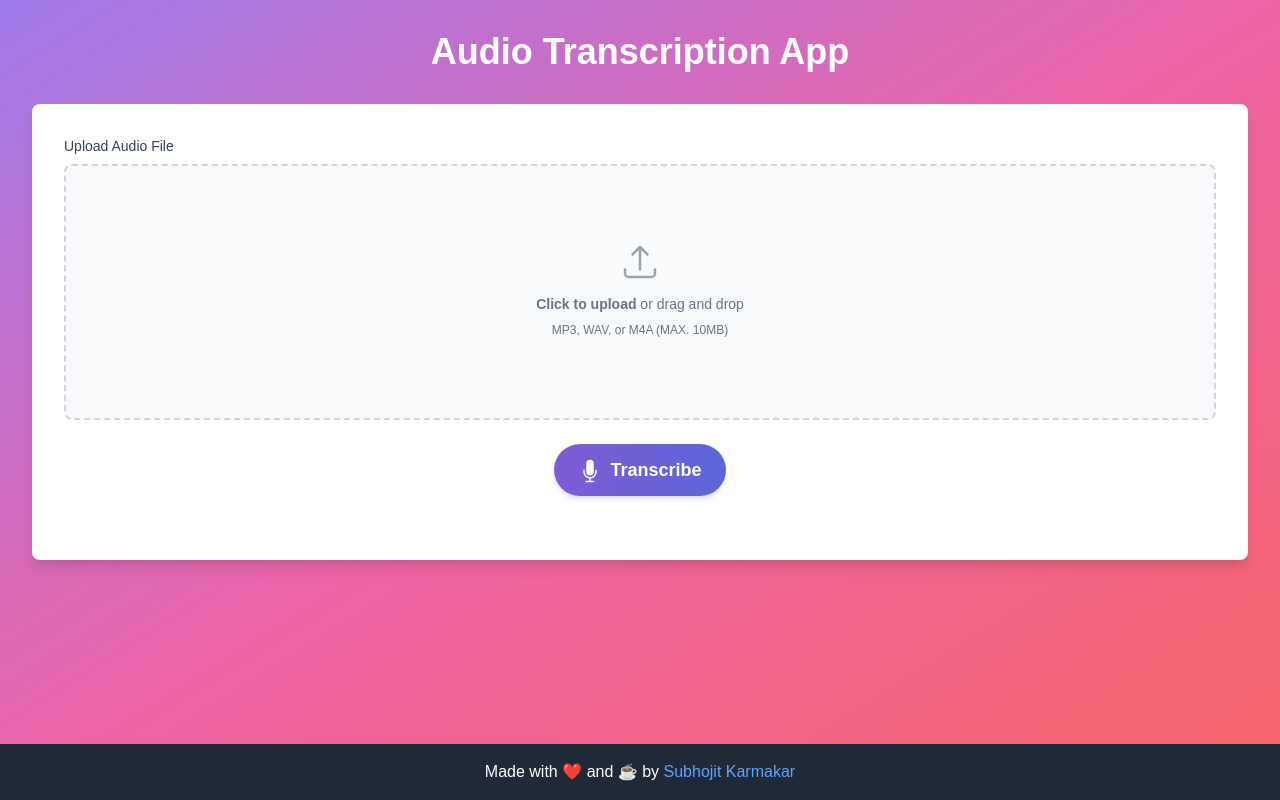
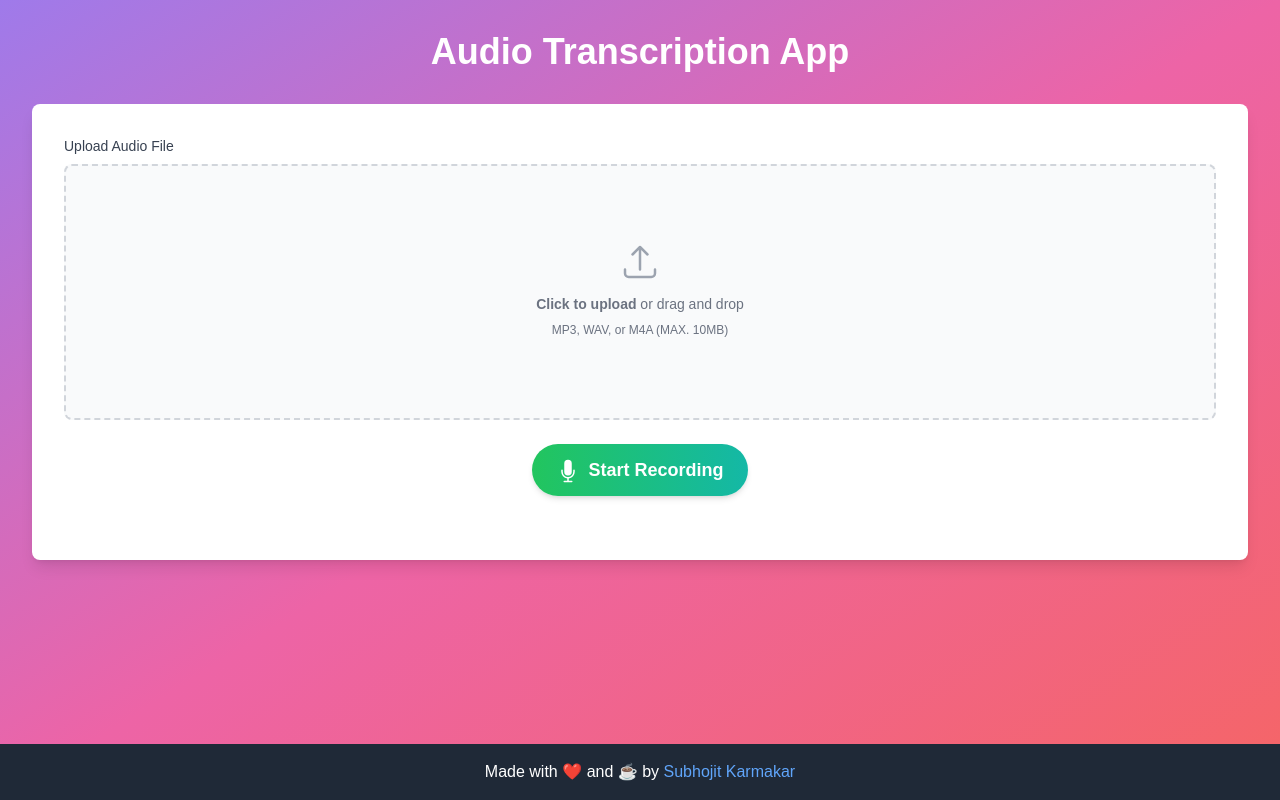
Before and after one commit to essjaykay755/audio-transcription-app, a Next.js app: page / in a window 1280 px wide. Built offline with nearby package versions, Linux system fonts and the light colour scheme.

Commit message:
Fixed dark mode text readability issue, added audio recording feature, remodev transcription button, enabled auto transcription and added transcription animation

```diff
--- a/app/components/AudioUploadForm.tsx
+++ b/app/components/AudioUploadForm.tsx
@@ -1,90 +1,102 @@
 "use client";
 
-import { useState } from "react";
-import { useFormStatus } from "react-dom";
+import { useState, useRef } from "react";
 import { transcribeAudio } from "../actions/transcribeAudio";
-import { MicrophoneIcon, ArrowUpTrayIcon } from "@heroicons/react/24/solid";
-
-function SubmitButton() {
-  const { pending } = useFormStatus();
-  return (
-    <button
-      type="submit"
-      disabled={pending}
-      className="bg-gradient-to-r from-purple-600 to-indigo-600 text-white px-6 py-3 rounded-full font-semibold text-lg shadow-md hover:from-purple-700 hover:to-indigo-700 transition duration-300 ease-in-out disabled:opacity-50 disabled:cursor-not-allowed"
-    >
-      {pending ? (
-        <>
-          <svg
-            className="animate-spin -ml-1 mr-3 h-5 w-5 text-white inline-block"
-            xmlns="http://www.w3.org/2000/svg"
-            fill="none"
-            viewBox="0 0 24 24"
-          >
-            <circle
-              className="opacity-25"
-              cx="12"
-              cy="12"
-              r="10"
-              stroke="currentColor"
-              strokeWidth="4"
-            ></circle>
-            <path
-              className="opacity-75"
-              fill="currentColor"
-              d="M4 12a8 8 0 018-8V0C5.373 0 0 5.373 0 12h4zm2 5.291A7.962 7.962 0 014 12H0c0 3.042 1.135 5.824 3 7.938l3-2.647z"
-            ></path>
-          </svg>
-          Transcribing...
-        </>
-      ) : (
-        <>
-          <MicrophoneIcon className="w-6 h-6 inline-block mr-2" />
-          Transcribe
-        </>
-      )}
-    </button>
-  );
-}
+import {
+  MicrophoneIcon,
+  ArrowUpTrayIcon,
+  StopIcon,
+} from "@heroicons/react/24/solid";
 
 export default function AudioUploadForm() {
   const [file, setFile] = useState<File | null>(null);
   const [transcript, setTranscript] = useState<string | null>(null);
   const [error, setError] = useState<string | null>(null);
+  const [isRecording, setIsRecording] = useState(false);
+  const [isTranscribing, setIsTranscribing] = useState(false);
+  const mediaRecorderRef = useRef<MediaRecorder | null>(null);
+  const audioChunksRef = useRef<Blob[]>([]);
 
   const handleSubmit = async (formData: FormData) => {
-    const result = await transcribeAudio(formData);
-    if (result.transcript) {
-      setTranscript(result.transcript);
-      setError(null);
-    } else if (result.error) {
-      setError(result.error);
-      setTranscript(null);
+    setError(null);
+    setTranscript(null);
+    setIsTranscribing(true);
+
+    try {
+      const result = await transcribeAudio(formData);
+      if (result.transcript) {
+        setTranscript(result.transcript);
+      } else if (result.error) {
+        setError(result.error);
+      }
+    } catch (err) {
+      setError("An error occurred during transcription. Please try again.");
+    } finally {
+      setIsTranscribing(false);
+    }
+  };
+
+  const startRecording = async () => {
+    try {
+      const stream = await navigator.mediaDevices.getUserMedia({ audio: true });
+      mediaRecorderRef.current = new MediaRecorder(stream);
+      audioChunksRef.current = [];
+
+      mediaRecorderRef.current.ondataavailable = (event) => {
+        audioChunksRef.current.push(event.data);
+      };
+
+      mediaRecorderRef.current.onstop = () => {
+        const audioBlob = new Blob(audioChunksRef.current, {
+          type: "audio/wav",
+        });
+        const audioFile = new File([audioBlob], "recorded_audio.wav", {
+          type: "audio/wav",
+        });
+        setFile(audioFile);
+
+        const formData = new FormData();
+        formData.append("file", audioFile);
+        handleSubmit(formData);
+      };
+
+      mediaRecorderRef.current.start();
+      setIsRecording(true);
+    } catch (err) {
+      console.error("Error accessing microphone:", err);
+      setError("Error accessing microphone. Please check your permissions.");
+    }
+  };
+
+  const stopRecording = () => {
+    if (mediaRecorderRef.current && isRecording) {
+      mediaRecorderRef.current.stop();
+      setIsRecording(false);
     }
   };
 
   return (
     <div>
-      <form action={handleSubmit} className="mb-8">
+      <div className="mb-8">
         <div className="mb-6">
           <label
             htmlFor="file-upload"
-            className="block text-sm font-medium text-gray-700 mb-2"
+            className="block text-sm font-medium text-gray-700 dark:text-gray-300 mb-2"
           >
             Upload Audio File
           </label>
           <div className="flex items-center justify-center w-full">
             <label
               htmlFor="file-upload"
-              className="flex flex-col items-center justify-center w-full h-64 border-2 border-gray-300 border-dashed rounded-lg cursor-pointer bg-gray-50 hover:bg-gray-100"
+              className="flex flex-col items-center justify-center w-full h-64 border-2 border-gray-300 border-dashed rounded-lg cursor-pointer bg-gray-50 dark:bg-gray-700 hover:bg-gray-100 dark:hover:bg-gray-600"
             >
               <div className="flex flex-col items-center justify-center pt-5 pb-6">
                 <ArrowUpTrayIcon className="w-10 h-10 mb-3 text-gray-400" />
-                <p className="mb-2 text-sm text-gray-500">
+                <p className="mb-2 text-sm text-gray-500 dark:text-gray-400">
                   <span className="font-semibold">Click to upload</span> or drag
                   and drop
                 </p>
-                <p className="text-xs text-gray-500">
+                <p className="text-xs text-gray-500 dark:text-gray-400">
                   MP3, WAV, or M4A (MAX. 10MB)
                 </p>
               </div>
@@ -93,31 +105,70 @@ export default function AudioUploadForm() {
                 name="file"
                 type="file"
                 accept="audio/*"
-                onChange={(e) => setFile(e.target.files?.[0] || null)}
+                onChange={(e) => {
+                  const selectedFile = e.target.files?.[0] || null;
+                  setFile(selectedFile);
+                  if (selectedFile) {
+                    const formData = new FormData();
+                    formData.append("file", selectedFile);
+                    handleSubmit(formData);
+                  }
+                }}
                 className="hidden"
               />
             </label>
           </div>
           {file && (
-            <p className="mt-2 text-sm text-gray-600">
+            <p className="mt-2 text-sm text-gray-600 dark:text-gray-400">
               Selected file: {file.name}
             </p>
           )}
         </div>
-        <div className="flex justify-center">
-          <SubmitButton />
+        <div className="flex justify-center space-x-4">
+          <button
+            type="button"
+            onClick={isRecording ? stopRecording : startRecording}
+            className="bg-gradient-to-r from-green-500 to-teal-500 text-white px-6 py-3 rounded-full font-semibold text-lg shadow-md hover:from-green-600 hover:to-teal-600 transition duration-300 ease-in-out"
+          >
+            {isRecording ? (
+              <>
+                <StopIcon className="w-6 h-6 inline-block mr-2" />
+                Stop Recording
+              </>
+            ) : (
+              <>
+                <MicrophoneIcon className="w-6 h-6 inline-block mr-2" />
+                Start Recording
+              </>
+            )}
+          </button>
         </div>
-      </form>
+      </div>
+
+      {isTranscribing && (
+        <div className="mt-4 text-center">
+          <div className="inline-block animate-spin rounded-full h-8 w-8 border-t-2 border-b-2 border-purple-500 mr-2"></div>
+          <p className="text-gray-700 dark:text-gray-300">
+            Transcribing your audio... This may take a few moments.
+          </p>
+        </div>
+      )}
+
       {error && (
-        <div className="mt-4 p-4 bg-red-100 border-l-4 border-red-500 text-red-700">
+        <div className="mt-4 p-4 bg-red-100 dark:bg-red-900 border-l-4 border-red-500 text-red-700 dark:text-red-200">
           <p>{error}</p>
         </div>
       )}
+
       {transcript && (
         <div className="mt-8">
-          <h2 className="text-2xl font-semibold mb-4">Transcription Result:</h2>
-          <div className="bg-gray-100 p-6 rounded-lg">
-            <p className="whitespace-pre-wrap">{transcript}</p>
+          <h2 className="text-2xl font-semibold mb-4 text-gray-800 dark:text-gray-200">
+            Transcription Result:
+          </h2>
+          <div className="bg-gray-100 dark:bg-gray-800 p-6 rounded-lg">
+            <p className="whitespace-pre-wrap text-gray-800 dark:text-gray-200">
+              {transcript}
+            </p>
           </div>
         </div>
       )}
--- a/app/components/Footer.tsx
+++ b/app/components/Footer.tsx
@@ -2,7 +2,7 @@ import Link from "next/link";
 
 export default function Footer() {
   return (
-    <footer className="bg-gray-800 text-white py-4">
+    <footer className="bg-gray-800 dark:bg-gray-900 text-white py-4">
       <div className="container mx-auto text-center">
         Made with ❤️ and ☕️ by{" "}
         <Link
--- a/app/page.tsx
+++ b/app/page.tsx
@@ -3,12 +3,12 @@ import Footer from "./components/Footer";
 
 export default function Home() {
   return (
-    <main className="min-h-screen bg-gradient-to-br from-purple-400 via-pink-500 to-red-500 flex flex-col">
+    <main className="min-h-screen bg-gradient-to-br from-purple-400 via-pink-500 to-red-500 dark:from-purple-900 dark:via-pink-900 dark:to-red-900 flex flex-col">
       <div className="container mx-auto p-8 flex-grow">
         <h1 className="text-4xl font-bold mb-8 text-center text-white">
           Audio Transcription App
         </h1>
-        <div className="bg-white rounded-lg shadow-lg p-8">
+        <div className="bg-white dark:bg-gray-800 rounded-lg shadow-lg p-8">
           <AudioUploadForm />
         </div>
       </div>
```
